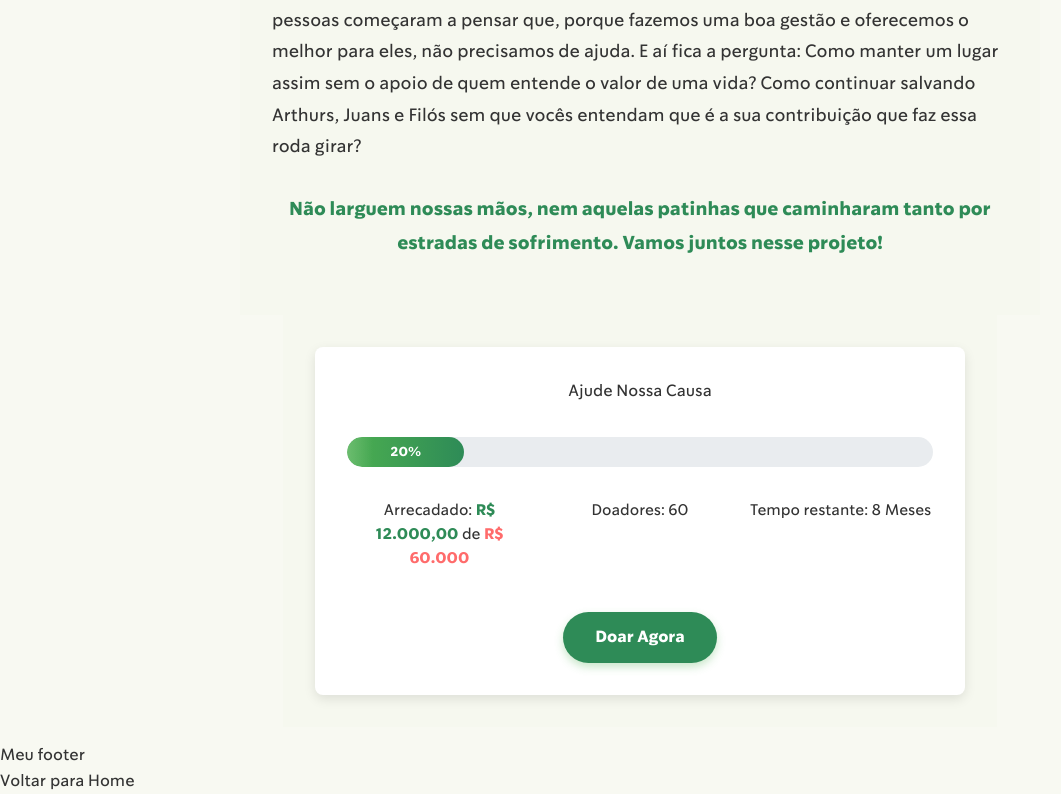
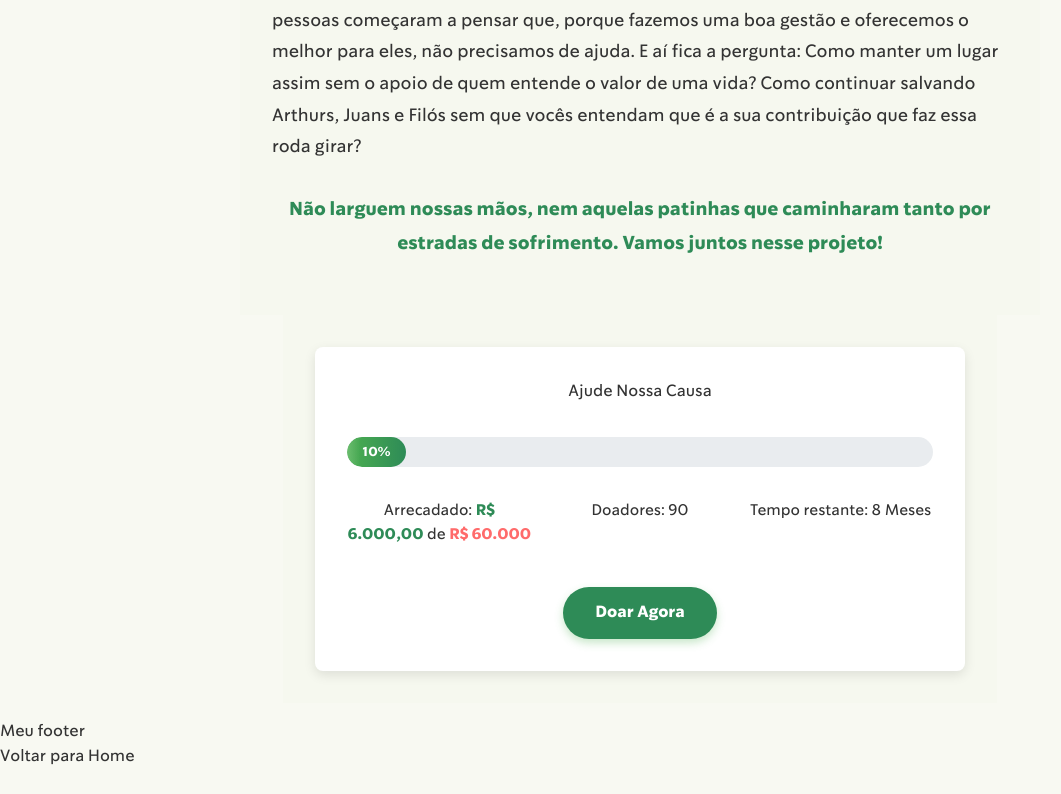
Before and after one commit to YusukyOficial/projeto-patas-do-amanha, a React (Create React App) app: page /vakinha in a window 1280 px wide. Shown: the part 1021-1815 px from the top of the page, without its empty margins (0-1061 px from the left). After the commit the page ends 1791 px from the top, so only its background shows below. Built offline with nearby package versions, Linux system fonts and the light colour scheme.

Commit message:
pg-vakinha-v0.1

```diff
--- a/src/pages/Vakinha/index.jsx
+++ b/src/pages/Vakinha/index.jsx
@@ -5,7 +5,7 @@ import './Stylevak.css'; // Importa o arquivo CSS para estilizar o componente
 function Vakinha() {
     // Define o estado 'progresso' com um valor inicial de 20%.
     // 'setProgresso' é a função usada para atualizar este estado.
-    const [progresso, setProgresso] = useState(20); //
+    const [progresso, setProgresso] = useState(10); //
 
     // Define a meta de arrecadação. É uma constante, então não precisa de useState.
     const valorMeta = 60000;
@@ -23,11 +23,10 @@ function Vakinha() {
     const valorArrecadadoAtual = (progresso / 100 * valorMeta).toLocaleString('pt-BR', { minimumFractionDigits: 2 });
 
     // Calcula o número de doadores com base no progresso.
-    // Esta é uma simulação simples, pode ser ajustada.
-    const numeroDoadores = Math.floor(progresso / 10) * 20 + 20;
+    const numeroDoadores = Math.floor(progresso / 10) * 45 + 45;
 
     return (
-        <> {/* Fragmento React para agrupar elementos sem adicionar um nó extra ao DOM */}
+        <>
             {/* Seção com apelo emocional */}
             <section className="pts-emotional-appeal">
                 <div className="pts-emotional-container">
```
